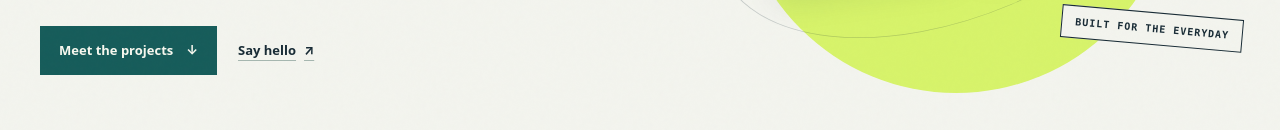
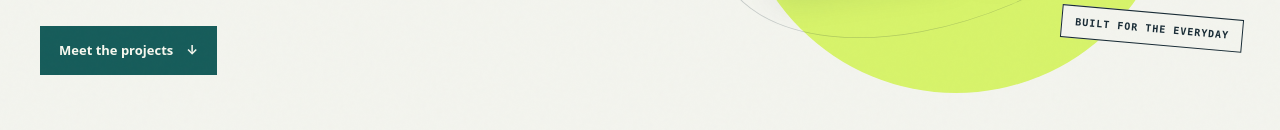
Before and after one commit to helalistudios/helalistudios.github.io, a plain HTML site: page index.html in a window 1280 px wide. Shown: the part 519-649 px from the top of the page. Drawn offline with Linux system fonts and the light colour scheme.

Commit message:
Update index.html

```diff
--- a/index.html
+++ b/index.html
@@ -505,7 +505,6 @@
         <p class="hero-copy">HELALI Studios makes mobile apps that make everyday tasks easier, and games that make a little time away more fun.</p>
         <div class="hero-actions">
           <a class="button" href="#work">Meet the projects <span aria-hidden="true">↓</span></a>
-          <a class="text-link" href="mailto:ibrahimalhelali91@gmail.com">Say hello <span aria-hidden="true">↗</span></a>
         </div>
       </div>
       <div class="hero-art" aria-label="A graphic pairing practical tools with playful games">
```
